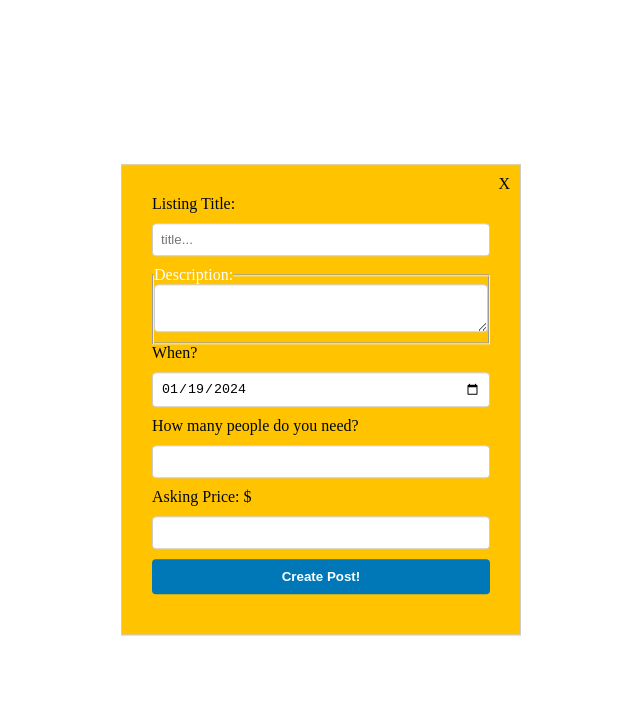
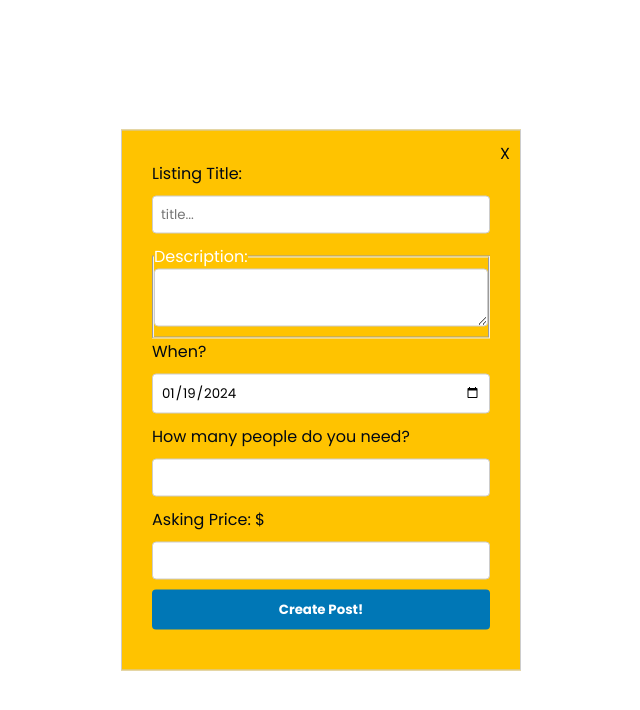
Before and after one commit to dvizcarr/CruzConnect, a website: page rideshare_newpost.html in a window 1280 px wide. Shown: the whole page, without its empty margins (319-959 px from the left). Drawn offline with Linux system fonts and the light colour scheme.

Commit message:
fixed up rideshare page a bit and rideshare form

```diff
--- a/rideshare.css
+++ b/rideshare.css
@@ -3,12 +3,27 @@
     margin: 0;
     padding: 0;
     box-sizing: border-box;
+    font-family: 'Poppins', sans-serif;
 }
 
 /* Set a default font and line height */
 body {
     font-family: Arial, sans-serif;
     line-height: 1.5;
+}
+
+#overlay {
+    display: none;
+    /* Initially hidden */
+    position: fixed;
+    top: 0;
+    left: 0;
+    width: 100%;
+    height: 100%;
+    background: rgba(0, 0, 0, 0.5);
+    /* Semi-transparent black background */
+    z-index: 999;
+    /* Z-index lower than the popup */
 }
 
 /* Style the header section */
@@ -32,6 +47,15 @@ header {
     border-radius: 3px;
 }
 
+.popup-container button {
+    width: 100px;
+    height: 25px;
+    align-items: center;
+    border-radius: 10px;
+    color: white;
+    background-color: #000814;
+}
+
 /* Style the filters sidebar */
 #filters {
     background-color: #f0f0f0;
@@ -50,7 +74,8 @@ header {
 
 /* Style the posts grid */
 #post-grid {
-    margin-left: 220px; /* Width of filters + some extra space */
+    margin-left: 220px;
+    /* Width of filters + some extra space */
     padding: 20px;
     display: grid;
     grid-template-columns: repeat(auto-fill, minmax(250px, 1fr));
@@ -88,6 +113,10 @@ footer::after {
     clear: both;
 }
 
+aside {
+    height: 100vh;
+}
+
 /* Responsive adjustments */
 @media (max-width: 768px) {
     #filters {
@@ -102,7 +131,9 @@ footer::after {
 
 /* Style adjustments for the Create Post popup */
 .popup-container {
-    display: none; /* Initially hidden */
+    background: #193d50;
+    display: none;
+    /* Initially hidden */
     position: fixed;
     top: 50%;
     left: 50%;
@@ -111,17 +142,23 @@ footer::after {
     padding: 20px;
     border: 1px solid #ccc;
     border-radius: 5px;
-    z-index: 1000; /* High z-index to be on top */
-    max-width: 600px; /* Maximum width of the form */
-    width: 90%; /* Responsive width */
-    height: auto; /* Height based on content */
-    box-shadow: 0 4px 8px rgba(0, 0, 0, 0.1); /* Soft shadow for depth */
+    z-index: 1000;
+    /* High z-index to be on top */
+    max-width: 625px;
+    /* Maximum width of the form */
+    width: 90%;
+    /* Responsive width */
+    height: 475px;
+    /* Height based on content */
+    box-shadow: 0 4px 8px rgba(0, 0, 0, 0.1);
+    /* Soft shadow for depth */
 }
 
-iframe {
-    width: 100%; /* Full width of the popup container */
-    height: 600px; /* Set a fixed height, or use JS to adjust dynamically */
-    border: none; /* No border for iframe */
+.ta {
+    min-height: 100px;
+    min-width: 575px;
+    max-width: 575px;
+    max-height: 100px;
 }
 
 .close-button {
@@ -129,7 +166,8 @@ iframe {
     position: absolute;
     top: 10px;
     right: 10px;
-    font-size: 24px; /* Larger close button */
+    font-size: 24px;
+    /* Larger close button */
     background: none;
     border: none;
 }
--- a/rideshare_newpost.css
+++ b/rideshare_newpost.css
@@ -2,31 +2,39 @@
 * {
     margin: 0;
     padding: 0;
-    box-sizing: border-box; /* Makes sure padding doesn't affect total width */
+    box-sizing: border-box;
+    /* Makes sure padding doesn't affect total width */
+    font-family: 'Poppins', sans-serif;
 }
 
 /* Ensure that body takes full height */
-body, html {
+body,
+html {
     height: 100%;
     margin: 0;
     padding: 0;
-    overflow: hidden; /* Prevent scrolling within the iframe */
+    overflow: hidden;
+    /* Prevent scrolling within the iframe */
 }
 
 /* Style for the pop-up container */
 .popup-container {
-    display: block; /* Display the container by default */
+    display: block;
+    /* Display the container by default */
     position: fixed;
     top: 50%;
     left: 50%;
     transform: translate(-50%, -50%);
     background-color: #ffc300;
-    padding: 30px; /* Increase padding for a bigger container */
+    padding: 30px;
+    /* Increase padding for a bigger container */
     border: 1px solid #ccc;
     z-index: 1;
     color: #000814;
-    width: 70%; /* Adjust the width as desired */
-    max-width: 400px; /* Limit the maximum width to prevent it from getting too wide */
+    width: 70%;
+    /* Adjust the width as desired */
+    max-width: 400px;
+    /* Limit the maximum width to prevent it from getting too wide */
 }
 
 /* Style for the close button */
@@ -39,33 +47,50 @@ body, html {
 
 form {
     /* ... existing styles ... */
-    max-width: none; /* Allow form to expand fully within the iframe */
+    max-width: none;
+    /* Allow form to expand fully within the iframe */
 }
 
-label, .ta, input, button {
-    display: block; /* Make form elements block to occupy full width */
+label,
+.ta,
+input,
+button {
+    display: block;
+    /* Make form elements block to occupy full width */
     width: 100%;
-    margin-bottom: 10px; /* Space out elements */
+    margin-bottom: 10px;
+    /* Space out elements */
 }
 
-input[type="text"], input[type="date"], input[type="number"], .ta, button {
-    border: 1px solid #ccc; /* Consistent border */
-    padding: 8px; /* Padding for input */
-    border-radius: 4px; /* Rounded corners for input fields */
+input[type="text"],
+input[type="date"],
+input[type="number"],
+.ta,
+button {
+    border: 1px solid #ccc;
+    /* Consistent border */
+    padding: 8px;
+    /* Padding for input */
+    border-radius: 4px;
+    /* Rounded corners for input fields */
 }
 
 button {
-    background-color: #0077b6; /* Button color */
+    background-color: #0077b6;
+    /* Button color */
     color: white;
     border: none;
     padding: 10px 15px;
     cursor: pointer;
-    font-weight: bold; /* Make the text bold */
-    border-radius: 4px; /* Rounded corners for button */
+    font-weight: bold;
+    /* Make the text bold */
+    border-radius: 4px;
+    /* Rounded corners for button */
 }
 
 button:hover {
-    background-color: #005f8a; /* Slightly darker on hover */
+    background-color: #005f8a;
+    /* Slightly darker on hover */
 }
 
 /* ... additional styles ... */
--- a/rideshare_newpost.html
+++ b/rideshare_newpost.html
@@ -1,25 +1,34 @@
 <!DOCTYPE html>
 <html lang="en">
+
 <head>
     <meta charset="UTF-8">
     <meta name="viewport" content="width=device-width, initial-scale=1.0">
     <link rel="stylesheet" href="rideshare_newpost.css">
     <title>CruzConnect</title>
+    <link rel="preconnect" href="https://fonts.googleapis.com">
+    <link rel="preconnect" href="https://fonts.gstatic.com" crossorigin>
+    <link href="https://fonts.googleapis.com/css2?family=Poppins:wght@100;200;300;400;600;700&display=swap"
+        rel="stylesheet">
     <style>
         /* Style for the pop-up container */
         .popup-container {
-            display: block; /* Display the container by default */
+            display: block;
+            /* Display the container by default */
             position: fixed;
             top: 50%;
             left: 50%;
             transform: translate(-50%, -50%);
             background-color: #ffc300;
-            padding: 30px; /* Increase padding for a bigger container */
+            padding: 30px;
+            /* Increase padding for a bigger container */
             border: 1px solid #ccc;
             z-index: 1;
             color: #000814;
-            width: 70%; /* Adjust the width as desired */
-            max-width: 400px; /* Limit the maximum width to prevent it from getting too wide */
+            width: 70%;
+            /* Adjust the width as desired */
+            max-width: 400px;
+            /* Limit the maximum width to prevent it from getting too wide */
         }
 
         /* Style for the close button */
@@ -31,6 +40,7 @@
         }
     </style>
 </head>
+
 <body>
     <!-- Remove the "New Post" button from here -->
     <div id="popupContainer" class="popup-container">
@@ -44,10 +54,10 @@
                 <input id="title" type="text" placeholder="title..." name="title">
             </p>
             <p>
-                <fieldset>
-                    <legend style="color:white">Description:</legend>
-                    <textarea class="ta" name="description"></textarea>
-                </fieldset>
+            <fieldset>
+                <legend style="color:white">Description:</legend>
+                <textarea class="ta" name="description"></textarea>
+            </fieldset>
             </p>
             <p>
                 <label for="date">When? </label>
@@ -65,4 +75,5 @@
         </form>
     </div>
 </body>
+
 </html>
```
Also changed, not shown: rideshare.html (+61 -2 lines).
